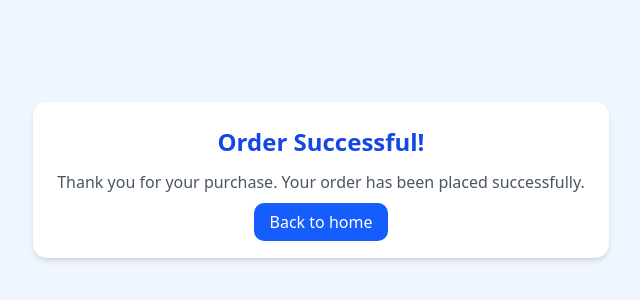
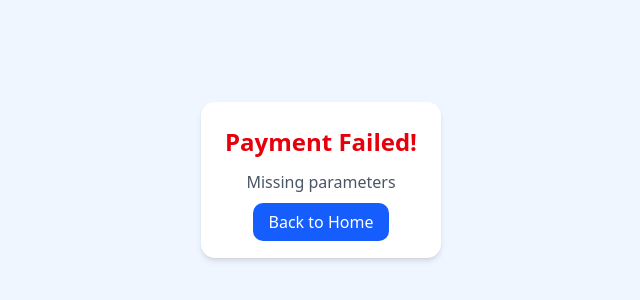
Before and after one commit to artithy/ReactApiServe, a React (Vite) app: page /success in a window 1280 px wide. Shown: the part 220-520 px from the top of the page, without its empty margins (319-959 px from the left). Built offline with nearby package versions, Linux system fonts and the light colour scheme; the HTML template or start-up script is replaced by a standard one.

Commit message:
Updated order page and Add SuccessPage component with API payment status check and loading state

```diff
--- a/src/components/OrderPage.jsx
+++ b/src/components/OrderPage.jsx
@@ -36,6 +36,7 @@ export default function OrderPage() {
         const payload = {
             cart_token: cartToken,
             customer_name: order.customer_name,
+            email: order.email,
             delivery_address: order.delivery_address,
             phone_number: order.phone_number,
             order_notes: order.order_notes,
@@ -52,18 +53,21 @@ export default function OrderPage() {
             const res = await axios.post("http://localhost:8000/place_order.php", payload);
             console.log(res.data);
             if (res.data.status) {
-                toast.success(`${res.data.message} (Order ID: ${res.data.order_id})`);
-                setCartItems([]);
-                navigate("/success", { state: { orderId: res.data.order_id } });
+                window.location.href = res.data.payment_url;
             } else {
                 toast.error(res.data.message);
             }
         } catch (error) {
-            console.error("Axios error:", error);
-            toast.error("Something went wrong");
-        } finally {
-            setPlacingOrder(false);
+            if (error.response && error.response.data) {
+                console.error("PHP error:", error.response.data);
+                toast.error("Backend Error: " + error.response.data.message);
+            } else {
+                console.error("Axios error:", error);
+                toast.error("Something went wrong");
+            }
         }
+
+
     };
 
     if (!cartItems || cartItems.length === 0) {
@@ -103,6 +107,18 @@ export default function OrderPage() {
                         className="w-full p-2 border rounded focus:outline-none focus:ring-2 focus:ring-blue-400"
                     />
                 </div>
+                <div className="mb-3">
+                    <input
+                        type="email"
+                        name="email"
+                        placeholder="Your Email"
+                        value={order.email || ""}
+                        onChange={handleChange}
+                        required
+                        className="w-full p-2 border rounded focus:outline-none focus:ring-2 focus:ring-blue-400"
+                    />
+                </div>
+
 
                 <div className="mb-3">
                     <textarea
@@ -139,7 +155,7 @@ export default function OrderPage() {
                     />
                 </div>
 
-                <button type="submit" disabled={placingOrder} className="w-full bg-green-600 text-white py-2 rounded hover:bg-green-700 font-medium transition duration-200">
+                <button type="submit" disabled={placingOrder} className="w-full bg-blue-600 text-white py-2 rounded hover:bg-blue-700 font-medium transition duration-200">
                     {placingOrder ? "Processing..." : `Pay $${total}`}
                 </button>
             </form>
--- a/src/components/Success.jsx
+++ b/src/components/Success.jsx
@@ -1,26 +1,78 @@
 import React from "react";
+import { useState, useEffect } from "react";
 import { useLocation, Link } from "react-router-dom";
+import axios from "axios";
+
 
 export default function SuccessPage() {
     const location = useLocation();
-    const { orderId } = location.state || {};
+    const [result, setResult] = useState(null);
+    const [loading, setLoading] = useState(true);
+    const queryParams = new URLSearchParams(location.search);
+    const orderId = queryParams.get("order_id");
+    const invoiceId = queryParams.get("invoice");
+
+    useEffect(() => {
+        const fetchPaymentStatus = async () => {
+            try {
+                const res = await axios.get(
+                    `http://localhost:8000/success.php?order_id=${orderId}&invoice=${invoiceId}`
+                );
+                setResult(res.data);
+            } catch (err) {
+                setResult({ status: false, message: "Server error" });
+            } finally {
+                setLoading(false);
+            }
+        };
+
+        if (orderId && invoiceId) {
+            fetchPaymentStatus();
+        } else {
+            setResult({ status: false, message: "Missing parameters" });
+            setLoading(false);
+        }
+    }, [orderId, invoiceId]);
+
+    if (loading) {
+        return (
+            <div className="flex items-center justify-center min-h-screen bg-blue-50">
+                <div className="text-center text-gray-600 text-lg animate-pulse">
+                    Checking payment...
+                </div>
+            </div>
+        );
+    }
 
     return (
-
         <div className="flex items-center justify-center min-h-screen bg-blue-50">
             <div className="bg-white p-6 rounded-xl shadow-md text-center">
-                <h1 className="text-2xl font-bold text-blue-700 mb-3">Order Successful!</h1>
-                <p className="text-gray-600 mb-4"> Thank you for your purchase. Your order has been placed successfully.</p>
-                {orderId && (
+                <h1 className={`text-2xl font-bold mb-3 ${result?.status ? "text-blue-700" : "text-red-600"}`}>
+                    {result?.status ? "Order Successful!" : "Payment Failed!"}
+                </h1>
+
+                <p className="text-gray-600 mb-4">{result?.message || "Thank you for your purchase."}</p>
+
+                {result?.order_id && (
+                    <p className="text-lg font-semibold text-gray-800 mb-2">
+                        Your Order Id: <span className="text-blue-600">{result.order_id}</span>
+                    </p>
+
+                )}
+
+                {result?.invoice_id && (
                     <p className="text-lg font-semibold text-gray-800 mb-4">
-                        Your Order Id: <span className="text-blue-600">{orderId}</span>
+                        Invoice Id: <span className="text-blue-600">{result.invoice_id}</span>
                     </p>
                 )}
-                <Link to="/menu"
-                    className="px-4 py-2 bg-blue-600 text-white rounded-lg hover:bg-blue-700 transition">Back to home</Link>
 
+                <Link
+                    to="/menu"
+                    className="px-4 py-2 bg-blue-600 text-white rounded-lg hover:bg-blue-700 transition"
+                >
+                    Back to Home
+                </Link>
             </div>
-
         </div>
     );
 
```
